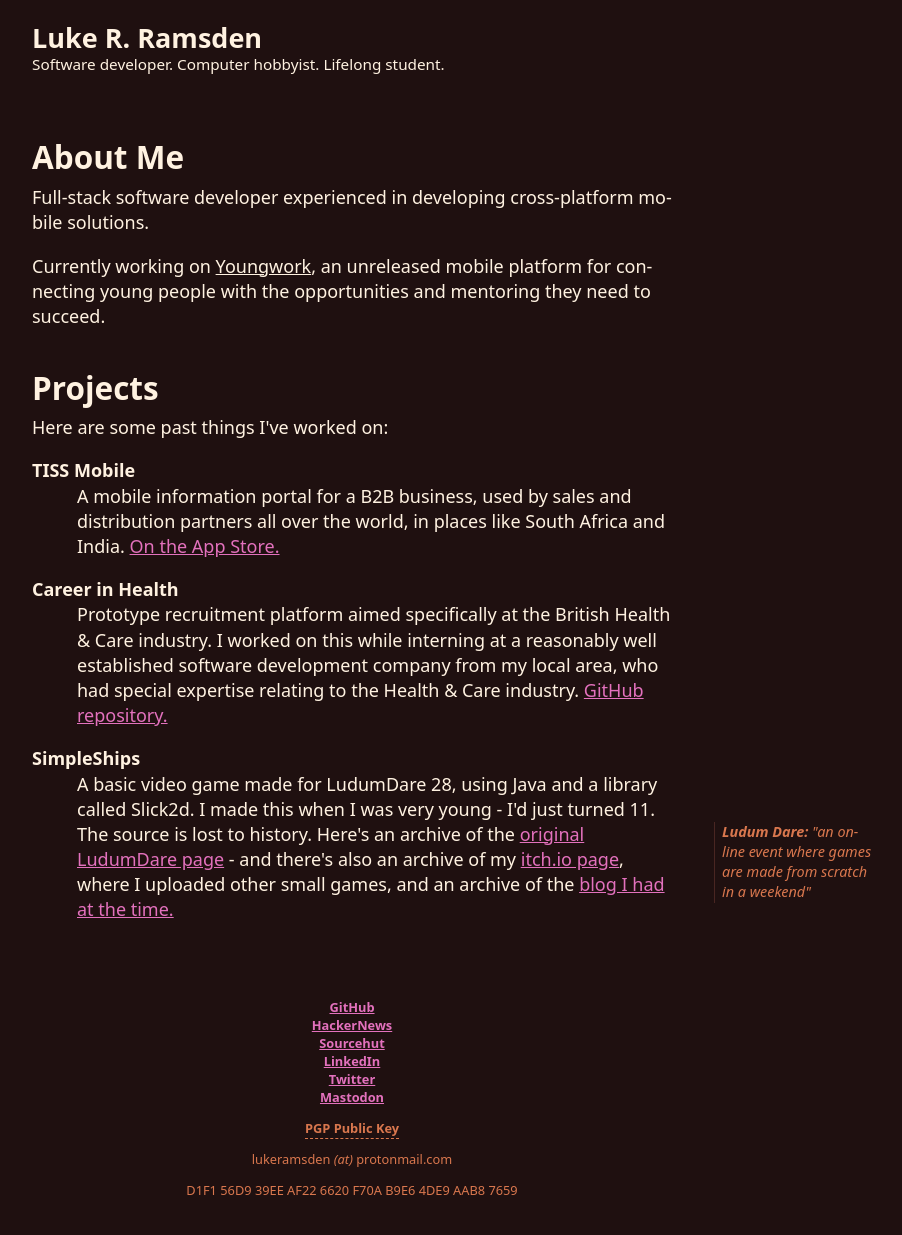
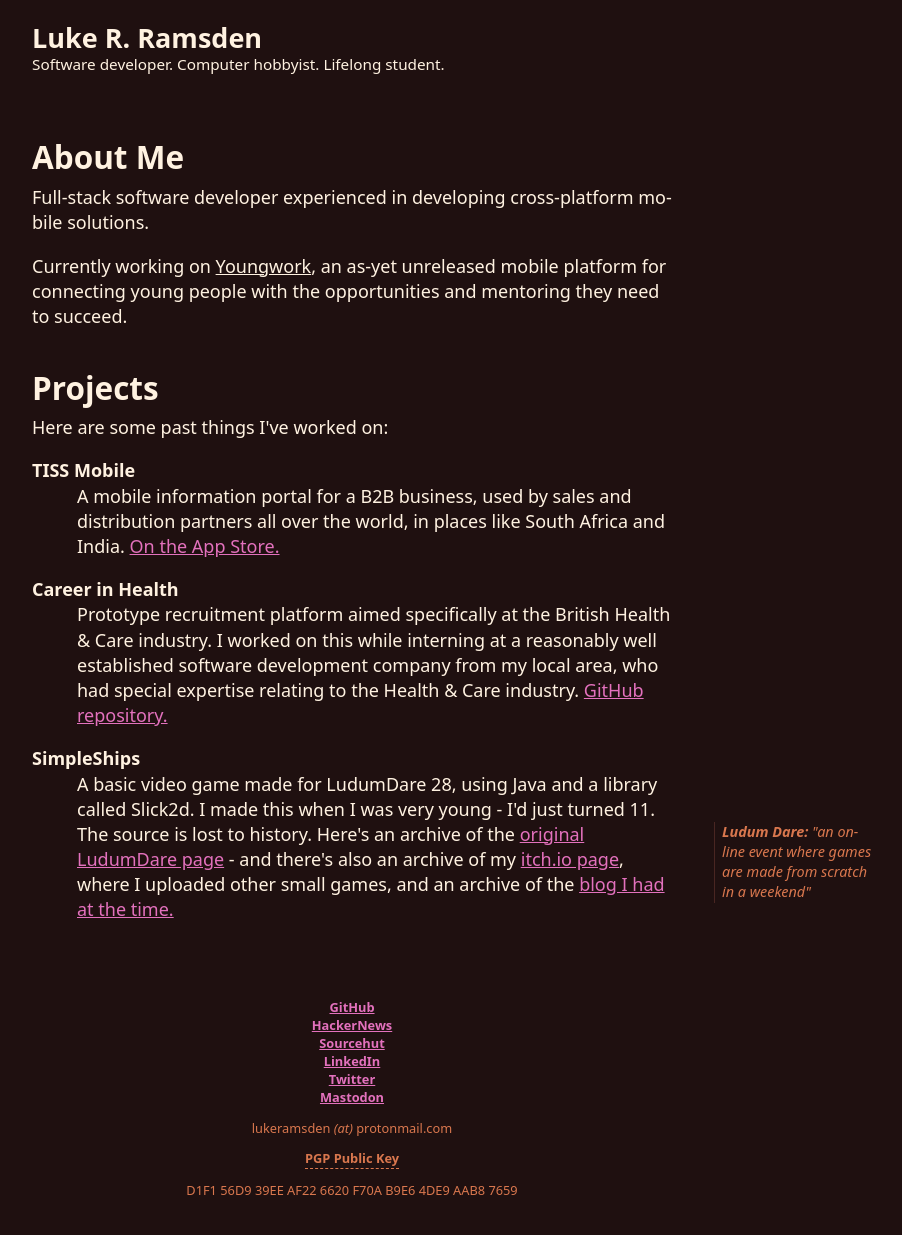
Before and after one commit to lukeramsden/lukeramsden, a website built with Parcel: page src/index.html in a window 1280 px wide. Shown: the whole page, without its empty margins (288-1190 px from the left). Built offline with nearby package versions, Linux system fonts and the light colour scheme.

Commit message:
Update index.html

```diff
--- a/src/index.html
+++ b/src/index.html
@@ -34,7 +34,7 @@
 		<article>
 			<h2>About Me</h2>
 			<p>Full-stack software developer experienced in developing cross-platform mobile solutions.</p>
-			<p>Currently working on <u>Youngwork</u>, an unreleased mobile platform for connecting young people with the opportunities and mentoring they need to succeed.</p>
+			<p>Currently working on <u>Youngwork</u>, an as-yet unreleased mobile platform for connecting young people with the opportunities and mentoring they need to succeed.</p>
 			<h2>Projects</h2>
 			<p>Here are some past things I've worked on:</p>
 			<dl>
@@ -79,6 +79,7 @@
 				<a rel="me" href="https://mastodon.social/@lukeramsden">Mastodon</a>
 			</dt>
 		</dl>
+		<p>lukeramsden <em>(at)</em> protonmail.com</p>
 		<details>
 			<summary>
 				PGP Public Key
@@ -152,7 +153,6 @@ WiSWIjF6n5tUTz4o0t+e0vDu/Dl/gW1SHPsJtUjOdvNQ8m2jMoSiB1OUgvajItxY
 				</pre>
 			</p>
 		</details>
-		<p>lukeramsden <em>(at)</em> protonmail.com</p>
 		<p>D1F1 56D9 39EE AF22 6620 F70A B9E6 4DE9 AAB8 7659</p>
 		<noscript>This site works without JavaScript</noscript>
 	</footer>
```
